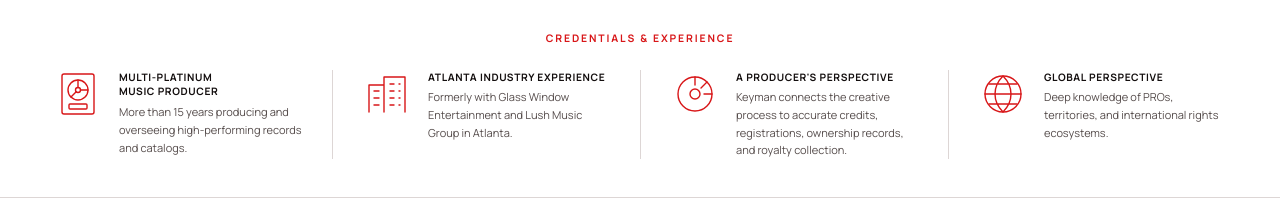
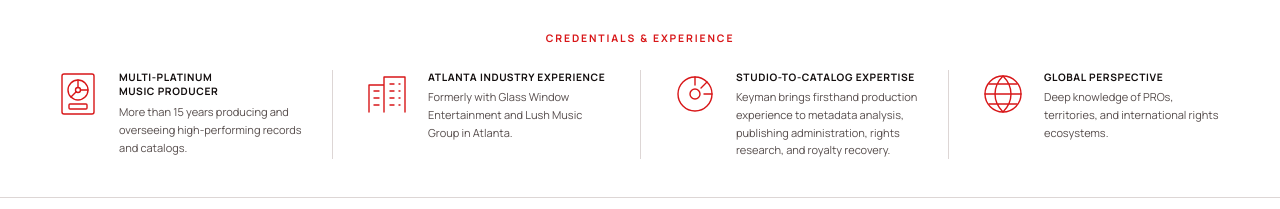
Before and after one commit to digitalcr8tive/keyman-website, a website: page index.html in a window 1280 px wide. Shown: the part 1376-1585 px from the top of the page. Drawn offline with nearby package versions, Linux system fonts and the light colour scheme; no server answers.

Commit message:
Refine Keyman service expertise credential

```diff
--- a/index.html
+++ b/index.html
@@ -260,8 +260,8 @@
             <path d="M24 7v8M36 12l-6 6M41 24h-8"></path>
           </svg>
           <div>
-            <h3>A producer's perspective</h3>
-            <p>Keyman connects the creative process to accurate credits, registrations, ownership records, and royalty collection.</p>
+            <h3>Studio-to-catalog expertise</h3>
+            <p>Keyman brings firsthand production experience to metadata analysis, publishing administration, rights research, and royalty recovery.</p>
           </div>
         </article>
         <article>
```
Also changed, not shown: dist/client/index.html.
